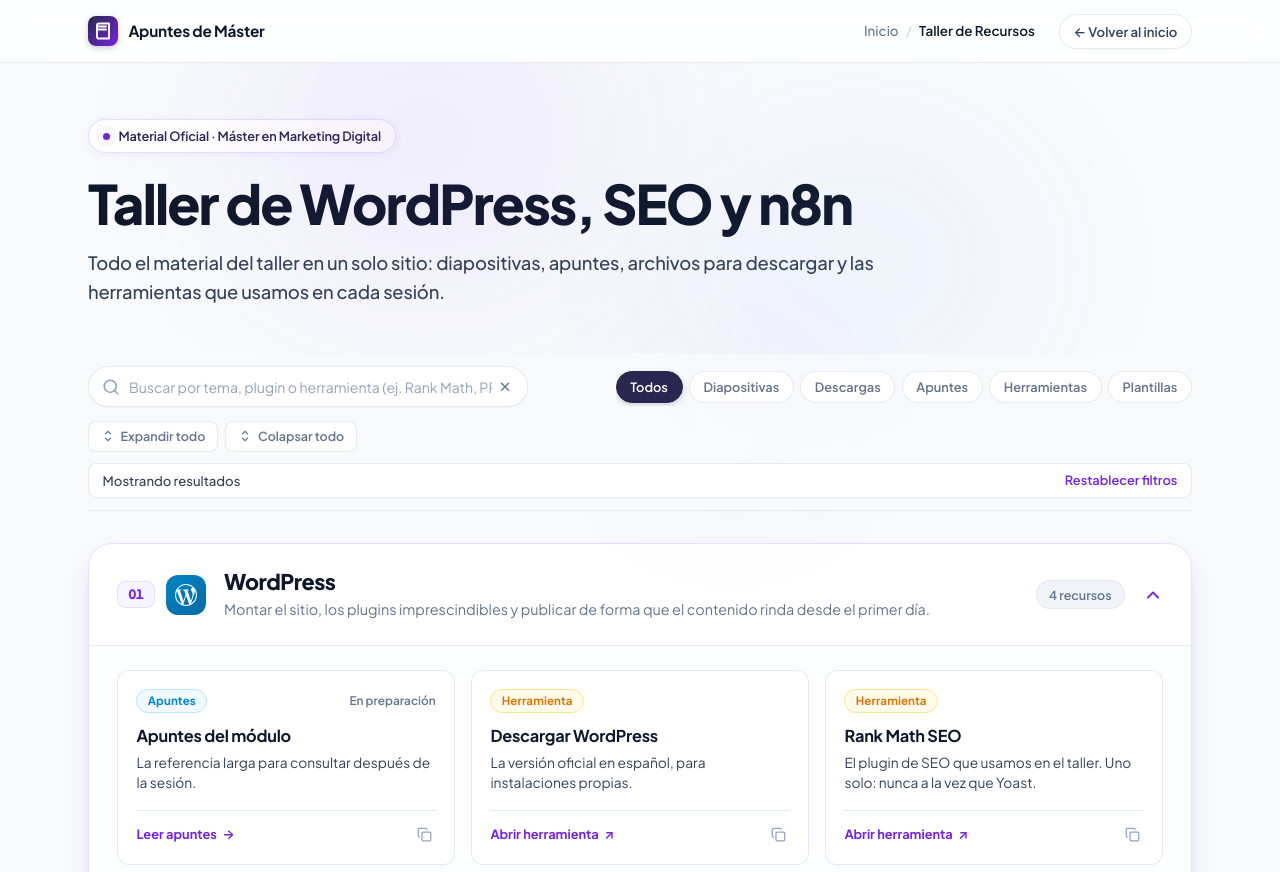
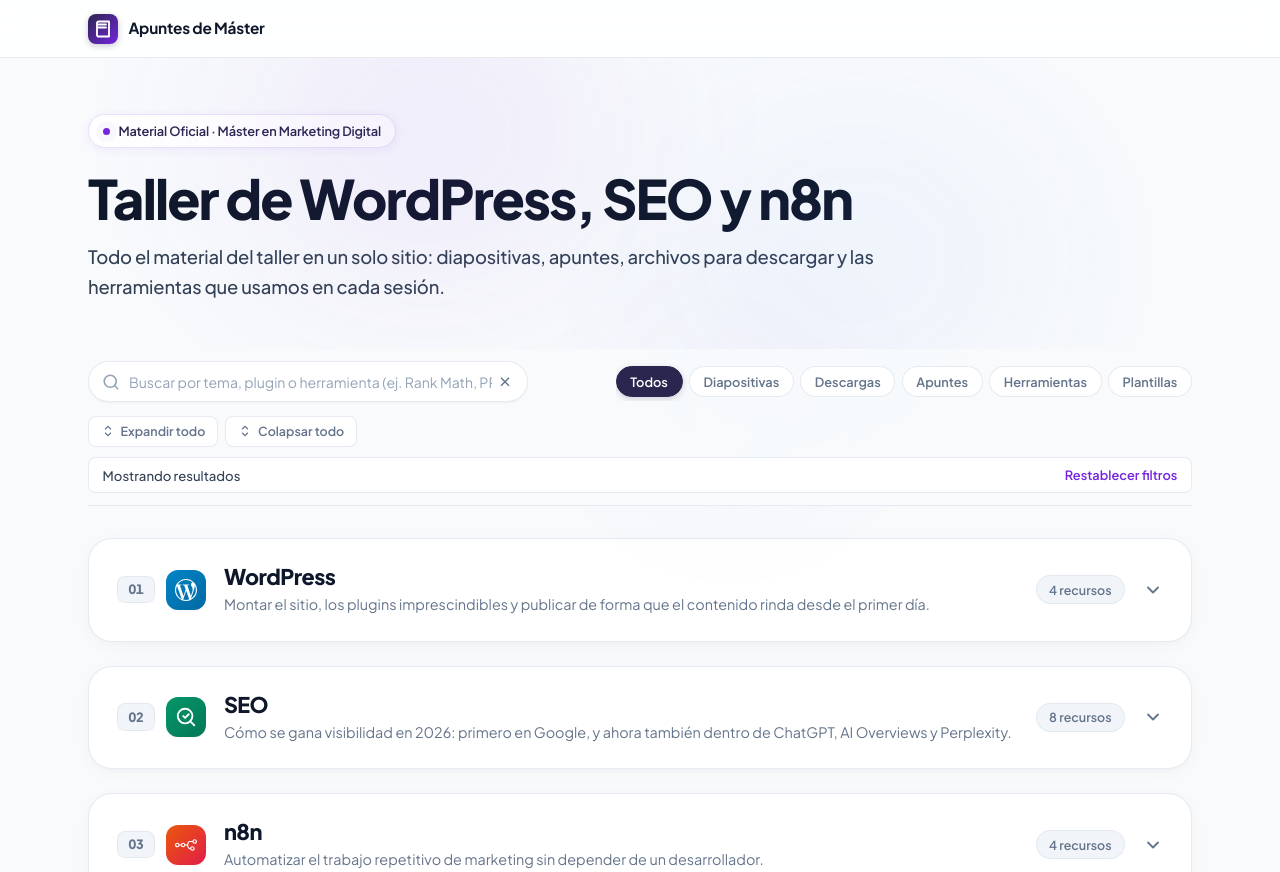
Before and after one commit to Dellos7/taller-wp-seo, a plain HTML site: page index.html in a window 1280 px wide. Shown: the top 872 px of the page. Drawn offline with Linux system fonts and the light colour scheme.

Commit message:
refactor: remove breadcrumbs and update module collapse logic to default state

```diff
--- a/estilos.css
+++ b/estilos.css
@@ -91,7 +91,9 @@
 }
 
 /* Reset y base */
-*, *::before, *::after {
+*,
+*::before,
+*::after {
   box-sizing: border-box;
   margin: 0;
   padding: 0;
@@ -122,7 +124,9 @@
   transition: color 0.15s ease;
 }
 
-a:focus-visible, button:focus-visible, input:focus-visible {
+a:focus-visible,
+button:focus-visible,
+input:focus-visible {
   outline: 2px solid var(--brand-purple);
   outline-offset: 2px;
 }
@@ -207,7 +211,6 @@
   display: flex;
   align-items: center;
   justify-content: space-between;
-  gap: 1.5rem;
 }
 
 .brand {
@@ -247,60 +250,6 @@
 
 .brand:hover .brand-name {
   color: var(--brand-purple);
-}
-
-.nav-links {
-  display: flex;
-  align-items: center;
-  gap: 1.5rem;
-}
-
-.crumbs {
-  font-size: 0.84rem;
-  font-weight: 500;
-  color: var(--text-muted);
-  display: flex;
-  align-items: center;
-  gap: 0.45rem;
-}
-
-.crumbs a {
-  color: var(--text-muted);
-}
-
-.crumbs a:hover {
-  color: var(--brand-purple);
-}
-
-.crumbs .sep {
-  color: var(--border-darker);
-}
-
-.crumbs .cur {
-  color: var(--text-main);
-  font-weight: 600;
-}
-
-.nav-btn-back {
-  font-size: 0.82rem;
-  font-weight: 600;
-  color: var(--text-body);
-  background: #ffffff;
-  border: 1px solid var(--border-color);
-  padding: 0.38rem 0.85rem;
-  border-radius: var(--radius-full);
-  display: inline-flex;
-  align-items: center;
-  gap: 0.35rem;
-  transition: all 0.15s ease;
-  box-shadow: var(--shadow-xs);
-}
-
-.nav-btn-back:hover {
-  border-color: var(--brand-light-purple);
-  color: var(--brand-purple);
-  background: var(--brand-subtle);
-  transform: translateY(-1px);
 }
 
 /* ============================================================
@@ -347,9 +296,17 @@
 }
 
 @keyframes pulse-ring {
-  0% { box-shadow: 0 0 0 0 rgba(116, 36, 220, 0.6); }
-  70% { box-shadow: 0 0 0 7px rgba(116, 36, 220, 0); }
-  100% { box-shadow: 0 0 0 0 rgba(116, 36, 220, 0); }
+  0% {
+    box-shadow: 0 0 0 0 rgba(116, 36, 220, 0.6);
+  }
+
+  70% {
+    box-shadow: 0 0 0 7px rgba(116, 36, 220, 0);
+  }
+
+  100% {
+    box-shadow: 0 0 0 0 rgba(116, 36, 220, 0);
+  }
 }
 
 .badge-text {
@@ -574,37 +531,43 @@
   white-space: nowrap;
 }
 
-.pill-slides, .k-diapositivas {
+.pill-slides,
+.k-diapositivas {
   color: var(--badge-diapositivas-color);
   background: var(--badge-diapositivas-bg);
   border-color: var(--badge-diapositivas-border);
 }
 
-.pill-download, .k-descarga {
+.pill-download,
+.k-descarga {
   color: var(--badge-descarga-color);
   background: var(--badge-descarga-bg);
   border-color: var(--badge-descarga-border);
 }
 
-.pill-notes, .k-apuntes {
+.pill-notes,
+.k-apuntes {
   color: var(--badge-apuntes-color);
   background: var(--badge-apuntes-bg);
   border-color: var(--badge-apuntes-border);
 }
 
-.pill-tool, .k-herramienta {
+.pill-tool,
+.k-herramienta {
   color: var(--badge-herramienta-color);
   background: var(--badge-herramienta-bg);
   border-color: var(--badge-herramienta-border);
 }
 
-.pill-template, .k-plantilla {
+.pill-template,
+.k-plantilla {
   color: var(--badge-plantilla-color);
   background: var(--badge-plantilla-bg);
   border-color: var(--badge-plantilla-border);
 }
 
-.pill-link, .k-enlace {
+.pill-link,
+.k-enlace {
   color: var(--badge-enlace-color);
   background: var(--badge-enlace-bg);
   border-color: var(--badge-enlace-border);
@@ -999,7 +962,9 @@
 }
 
 @keyframes spin {
-  to { transform: rotate(360deg); }
+  to {
+    transform: rotate(360deg);
+  }
 }
 
 /* Toast de enlace copiado */
@@ -1022,8 +987,15 @@
 }
 
 @keyframes slideUpToast {
-  from { opacity: 0; transform: translateY(12px); }
-  to { opacity: 1; transform: translateY(0); }
+  from {
+    opacity: 0;
+    transform: translateY(12px);
+  }
+
+  to {
+    opacity: 1;
+    transform: translateY(0);
+  }
 }
 
 /* ============================================================
@@ -1086,65 +1058,84 @@
     padding-left: 1.1rem;
     padding-right: 1.1rem;
   }
+
   .topbar-inner {
     padding: 0.75rem 1.1rem;
   }
-  .crumbs {
-    display: none;
-  }
+
   .hero-section {
     padding-top: 2.2rem;
   }
+
   .controls-bar {
     top: 3.8rem;
   }
+
   .controls-wrapper {
     flex-direction: column;
     align-items: stretch;
   }
+
   .search-box {
     max-width: 100%;
   }
+
   .mod-head {
     grid-template-columns: auto minmax(0, 1fr) auto;
     padding: 1.25rem 1.1rem;
     gap: 0.85rem;
   }
+
   .mod-count-pill {
     display: none;
   }
+
   .resources-grid {
     grid-template-columns: 1fr;
     padding: 1.1rem;
   }
+
   .footer-centered {
     padding: 2.2rem 1.1rem 2.2rem;
   }
 }
 
 @media (prefers-reduced-motion: reduce) {
-  *, *::before, *::after {
+
+  *,
+  *::before,
+  *::after {
     transition-duration: 0.01ms !important;
     animation-duration: 0.01ms !important;
   }
+
   html {
     scroll-behavior: auto;
   }
 }
 
 @media print {
-  .topbar, .ambient-glow, .controls-bar, .res-copy-btn, .action-btn, .mod-chev {
+
+  .topbar,
+  .ambient-glow,
+  .controls-bar,
+  .res-copy-btn,
+  .action-btn,
+  .mod-chev {
     display: none !important;
   }
+
   .mod-panel {
     grid-template-rows: 1fr !important;
   }
+
   .mod-block {
     break-inside: avoid;
     box-shadow: none;
     border: 1px solid #ccc;
     margin-bottom: 1.5rem;
   }
+
   body {
     background: #ffffff;
     color: #000000;
--- a/index.html
+++ b/index.html
@@ -25,16 +25,6 @@
       </span>
       <span class="brand-name">Apuntes de Máster</span>
     </a>
-    <nav class="nav-links" aria-label="Navegación del taller">
-      <div class="crumbs">
-        <a href="../index.html">Inicio</a>
-        <span class="sep" aria-hidden="true">/</span>
-        <span class="cur">Taller de Recursos</span>
-      </div>
-      <a href="../index.html" class="nav-btn-back">
-        <span>← Volver al inicio</span>
-      </a>
-    </nav>
   </div>
 </header>
 
--- a/taller.js
+++ b/taller.js
@@ -388,7 +388,7 @@
       $mods.appendChild(pintaSeccion(sec, i));
     });
 
-    // Estado inicial: abierto el que pida la URL o por defecto el primero
+    // Estado inicial: todas las categorías colapsadas por defecto
     todos(false);
     var destino = location.hash ? document.getElementById(location.hash.slice(1)) : null;
     if (destino && destino.classList.contains('mod-block')) {
@@ -396,10 +396,6 @@
       setTimeout(function () {
         destino.scrollIntoView({ behavior: 'smooth', block: 'start' });
       }, 100);
-    } else {
-      // Abrir el primer módulo por defecto para dar bienvenida amigable
-      var primerModulo = $mods.querySelector('.mod-block');
-      if (primerModulo) abre(primerModulo, true, false);
     }
 
     var $acciones = document.getElementById('acciones');
```
